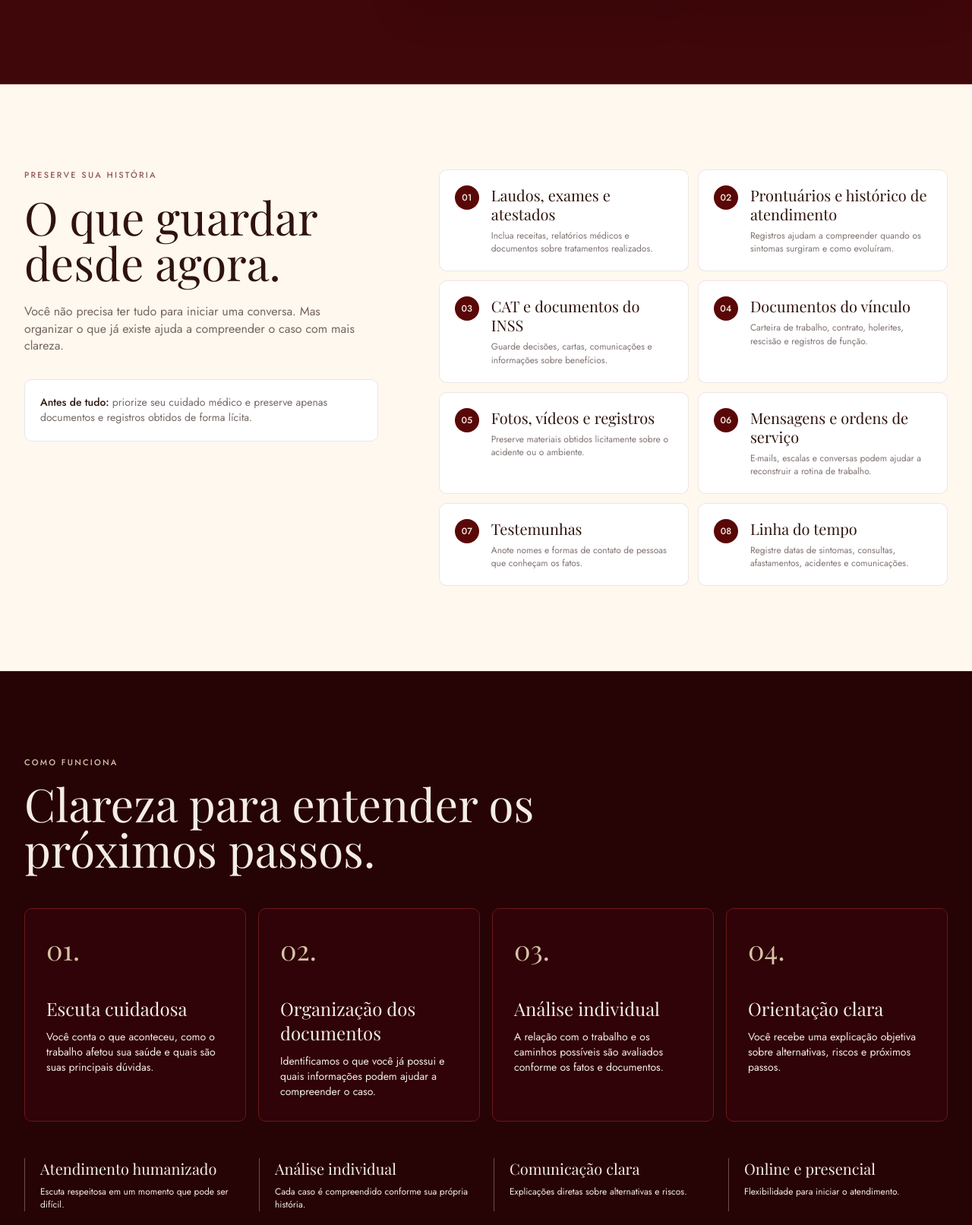
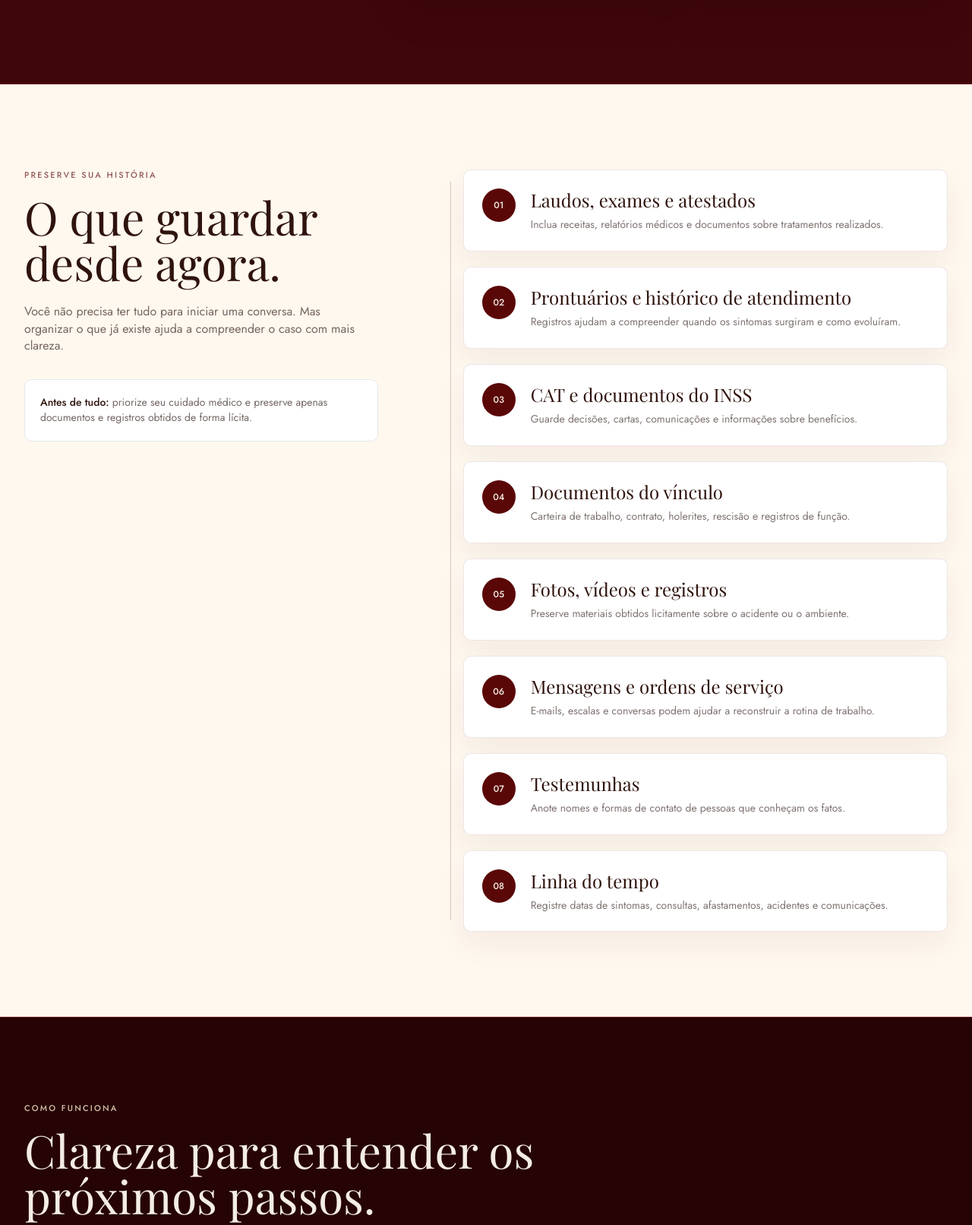
Before and after one commit to fabmacedo/gebriela-lp, a PHP site: page / in a window 1280 px wide. Shown: the part 3864-5476 px from the top of the page at 76% size. Run offline with PHP 8.4, Linux system fonts and the light colour scheme; data comes from the database, SQL or seed files in the repository; some libraries are stand-ins or nearby versions; some web fonts are replaced.

Commit message:
feat: use timeline layout for documents

```diff
--- a/index.php
+++ b/index.php
@@ -221,11 +221,14 @@ $areas = [
                         <p class="mt-6 max-w-md text-base leading-8 text-ink/65">Você não precisa ter tudo para iniciar uma conversa. Mas organizar o que já existe ajuda a compreender o caso com mais clareza.</p>
                         <p class="soft-radius mt-8 border border-wine/12 bg-white p-5 text-sm leading-7 text-ink/65"><strong class="text-wineDark">Antes de tudo:</strong> priorize seu cuidado médico e preserve apenas documentos e registros obtidos de forma lícita.</p>
                     </aside>
-                    <div class="grid gap-3 sm:grid-cols-2 reveal">
+                    <div class="relative grid gap-5 pl-8 before:absolute before:left-[15px] before:top-4 before:h-[calc(100%-2rem)] before:w-px before:bg-wine/20 reveal" data-document-timeline>
                         <?php foreach ($documents as $index => $item): ?>
-                            <article class="soft-radius flex gap-4 border border-wine/10 bg-white p-5">
-                                <span class="grid h-8 w-8 shrink-0 place-items-center rounded-full bg-wine text-xs font-bold text-cream"><?php echo str_pad((string) ($index + 1), 2, '0', STR_PAD_LEFT); ?></span>
-                                <div><h3 class="font-serif text-xl leading-tight"><?php echo e($item[0]); ?></h3><p class="mt-2 text-xs leading-6 text-ink/60"><?php echo e($item[1]); ?></p></div>
+                            <article class="soft-radius relative grid gap-4 border border-wine/10 bg-white p-6 shadow-[0_16px_42px_rgba(63,7,10,.06)] transition hover:-translate-y-1 hover:border-wine/25 md:grid-cols-[44px_1fr] md:gap-5">
+                                <span class="absolute -left-8 top-7 z-10 grid h-8 w-8 place-items-center rounded-full border-[5px] border-paper bg-wine text-[10px] font-bold text-cream md:static md:h-11 md:w-11 md:border-0 md:text-xs"><?php echo str_pad((string) ($index + 1), 2, '0', STR_PAD_LEFT); ?></span>
+                                <div>
+                                    <h3 class="font-serif text-2xl leading-tight text-wineDark"><?php echo e($item[0]); ?></h3>
+                                    <p class="mt-2 text-sm leading-6 text-ink/60"><?php echo e($item[1]); ?></p>
+                                </div>
                             </article>
                         <?php endforeach; ?>
                     </div>
--- a/scripts/check_sticky_sections.php
+++ b/scripts/check_sticky_sections.php
@@ -26,4 +26,10 @@ if ($missing !== []) {
     exit(1);
 }
 
+$documentosPattern = '/<section id="documentos".*?<\/section>/s';
+if (preg_match($documentosPattern, $index, $matches) !== 1 || !str_contains($matches[0], 'data-document-timeline')) {
+    fwrite(STDERR, "A seção documentos deve usar o layout de linha do tempo.\n");
+    exit(1);
+}
+
 echo "Blocos laterais sticky verificados.\n";
```
